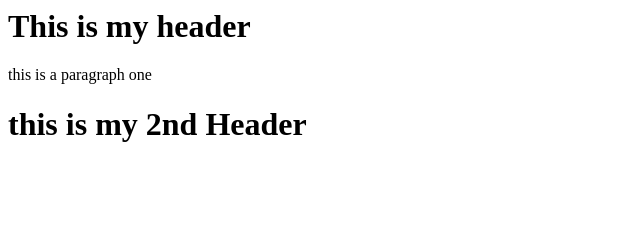
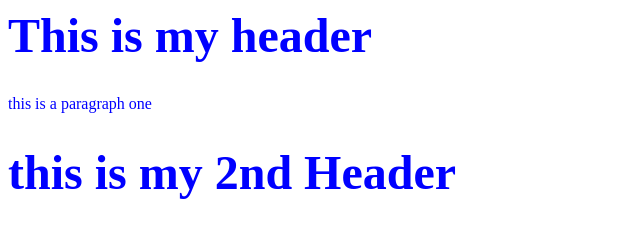
Before and after one commit to edu1704luis/HttpsRemoteRepo, a plain HTML site: page index.html in a window 1280 px wide. Shown: the whole page, without its empty margins (0-640 px from the left). Drawn offline with Linux system fonts and the light colour scheme.

Commit message:
Add STYLE tag per review comments

```diff
--- a/index.html
+++ b/index.html
@@ -1,7 +1,10 @@
 <html>
 <!-- please use CSS stile tags here -->
 <head>
-
+    <style>
+        h1 {color: blue; font-size: 300%}
+        p {color: blue}
+    </style>
 
 </head>
 
```
